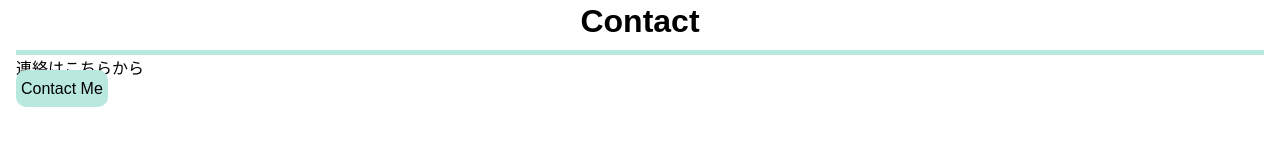
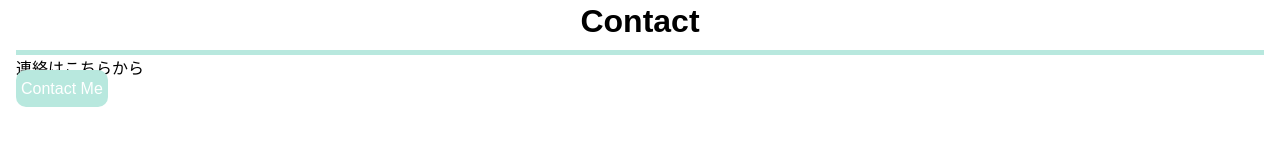
Before and after one commit to Ryoichi1222/Nuxt-portfolio, a Nuxt app: page / in a window 1280 px wide. In both pictures the pointer is over the link "Contact Me". Shown: the part 1994-2154 px from the top of the page. Built offline with nearby package versions, Linux system fonts and the light colour scheme.

Commit message:
index.vue

```diff
--- a/pages/index.vue
+++ b/pages/index.vue
@@ -199,4 +199,8 @@ export default {
   padding: 10px 5px 10px 5px;
   border-radius: 10px;
 }
+
+.contact a:hover {
+  color: white;
+}
 </style>
```
